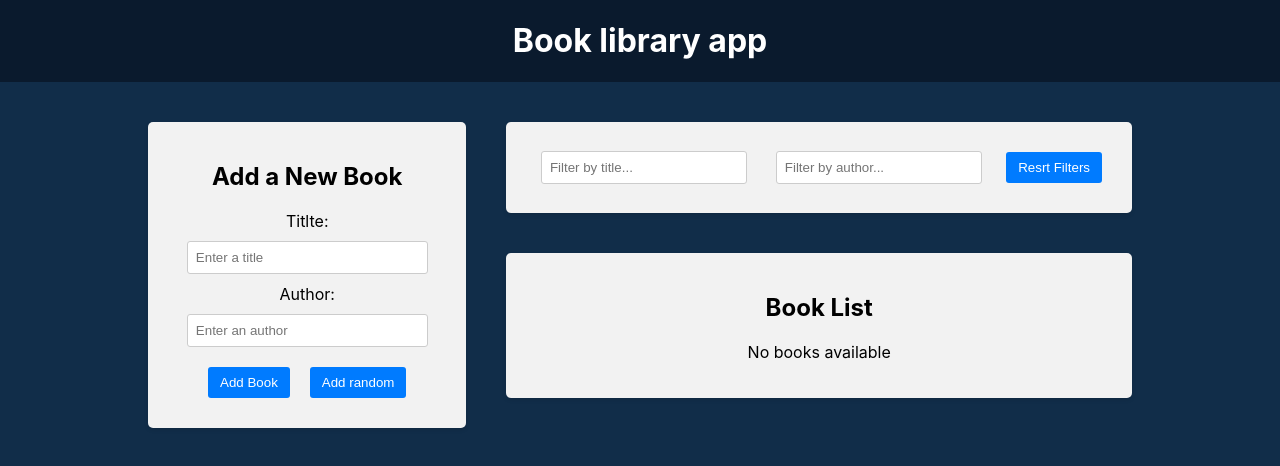
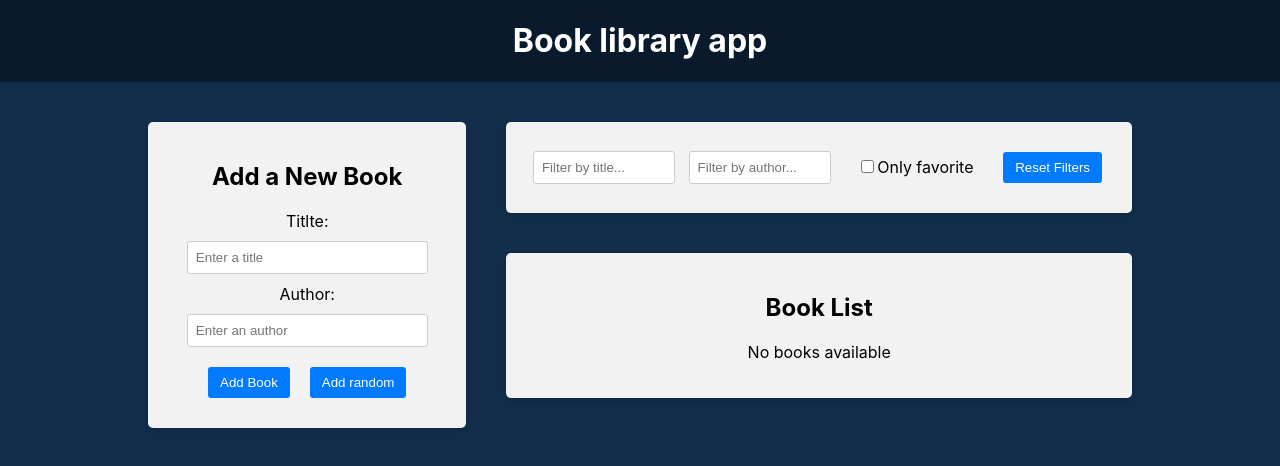
Before and after one commit to karim3487/book-storage, a React (Create React App) app in the folder frontend/: page / in a window 1280 px wide. Shown: the top 466 px of the page. Built offline with nearby package versions, Linux system fonts and the light colour scheme.

Commit message:
Add only favorite filter

```diff
--- a/frontend/src/components/BookList/BookList.jsx
+++ b/frontend/src/components/BookList/BookList.jsx
@@ -4,15 +4,17 @@
 import {
   selectTitleFilter,
   selectAuthorFilter,
+  selectOnlyFavoriteFilter,
 } from '../../redux/slices/filterSlice';
 import React from 'react';
 import './BookList.css';
-import { addListener } from '@reduxjs/toolkit';
 
 const BookList = () => {
   const books = useSelector((state) => state.books);
   const titleFilter = useSelector(selectTitleFilter);
   const authorFilter = useSelector(selectAuthorFilter);
+  const onlyFavoriteFilter = useSelector(selectOnlyFavoriteFilter);
+
   const dispatch = useDispatch();
 
   const handleDeleteBook = (bookId) => {
@@ -30,7 +32,8 @@
     const matchesAuthor = book.author
       .toLowerCase()
       .includes(authorFilter.toLowerCase());
-    return matchesTitle && matchesAuthor;
+    const mathesOnlyFaforite = onlyFavoriteFilter ? book.isFavorite : true;
+    return matchesTitle && matchesAuthor && mathesOnlyFaforite;
   });
 
   return (
--- a/frontend/src/components/Filter/Filter.jsx
+++ b/frontend/src/components/Filter/Filter.jsx
@@ -1,8 +1,10 @@
 import {
   setTitleFilter,
   setAuthorFilter,
+  setOnlyFavorite,
   selectTitleFilter,
   selectAuthorFilter,
+  selectOnlyFavoriteFilter,
   resetFilters,
 } from '../../redux/slices/filterSlice';
 import { useSelector, useDispatch } from 'react-redux';
@@ -13,6 +15,7 @@
   const dispatch = useDispatch();
   const titleFilter = useSelector(selectTitleFilter);
   const authorFilter = useSelector(selectAuthorFilter);
+  const onlyFavoriteFilter = useSelector(selectOnlyFavoriteFilter);
 
   const handlerTitleFilterChange = (e) => {
     dispatch(setTitleFilter(e.target.value));
@@ -20,6 +23,10 @@
 
   const handlerAuthorFilterChange = (e) => {
     dispatch(setAuthorFilter(e.target.value));
+  };
+
+  const handlerOnlyFavoriteFilterChange = () => {
+    dispatch(setOnlyFavorite());
   };
 
   const handlerResetFilters = () => {
@@ -45,7 +52,18 @@
             placeholder="Filter by author..."
           />
         </div>
-        <button onClick={handlerResetFilters}>Resrt Filters</button>
+        <div className="filter-group">
+          <label htmlFor="only-bookmark">
+            <input
+              id="only-bookmark"
+              type="checkbox"
+              checked={onlyFavoriteFilter}
+              onChange={handlerOnlyFavoriteFilterChange}
+            />
+            Only favorite
+          </label>
+        </div>
+        <button onClick={handlerResetFilters}>Reset Filters</button>
       </div>
     </div>
   );
--- a/frontend/src/redux/slices/filterSlice.js
+++ b/frontend/src/redux/slices/filterSlice.js
@@ -3,6 +3,7 @@
 const initialState = {
   title: '',
   author: '',
+  onlyFavorite: false,
 };
 
 const filterSlice = createSlice({
@@ -19,16 +20,24 @@
     setAuthorFilter: (state, action) => {
       state.author = action.payload;
     },
-    resetFilters: (state) => {
+    setOnlyFavorite: (state) => {
+      state.onlyFavorite = !state.onlyFavorite;
+    },
+    resetFilters: () => {
       return { ...initialState };
     },
   },
 });
 
-export const { setTitleFilter, setAuthorFilter, resetFilters } =
-  filterSlice.actions;
+export const {
+  setTitleFilter,
+  setAuthorFilter,
+  setOnlyFavorite,
+  resetFilters,
+} = filterSlice.actions;
 
 export const selectTitleFilter = (state) => state.filter.title;
 export const selectAuthorFilter = (state) => state.filter.author;
+export const selectOnlyFavoriteFilter = (state) => state.filter.onlyFavorite;
 
 export default filterSlice.reducer;
```
